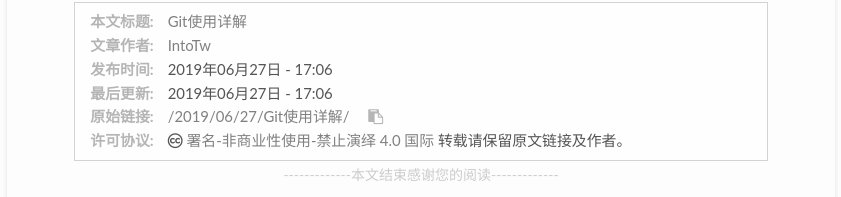
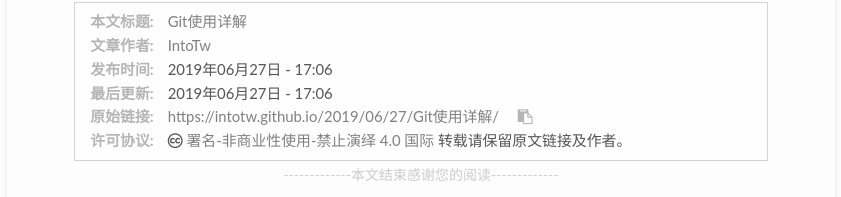
Before and after one commit to IntoTw/IntoTw.github.io, a plain HTML site: page 2019/06/27/Git使用详解/index.html in a window 1280 px wide. Shown: the part 2667-2864 px from the top of the page, without its empty margins (93-934 px from the left). Drawn offline with nearby package versions, Linux system fonts and the light colour scheme; some packages are replaced by stand-ins of ours; a script that the page names is missing.

Commit message:
Site updated: 2019-06-28 16:54:37

```diff
--- a/2019/06/27/Git使用详解/index.html
+++ b/2019/06/27/Git使用详解/index.html
@@ -529,8 +529,8 @@
   <p><span>文章作者:</span><a href="/" title="访问 IntoTw 的个人博客">IntoTw</a></p>
   <p><span>发布时间:</span>2019年06月27日 - 17:06</p>
   <p><span>最后更新:</span>2019年06月27日 - 17:06</p>
-  <p><span>原始链接:</span><a href="/2019/06/27/Git使用详解/" title="Git使用详解">/2019/06/27/Git使用详解/</a>
-    <span class="copy-path" title="点击复制文章链接"><i class="fa fa-clipboard" data-clipboard-text="/2019/06/27/Git使用详解/" aria-label="复制成功！"></i></span>
+  <p><span>原始链接:</span><a href="/2019/06/27/Git使用详解/" title="Git使用详解">https://intotw.github.io/2019/06/27/Git使用详解/</a>
+    <span class="copy-path" title="点击复制文章链接"><i class="fa fa-clipboard" data-clipboard-text="https://intotw.github.io/2019/06/27/Git使用详解/" aria-label="复制成功！"></i></span>
   </p>
   <p><span>许可协议:</span><i class="fa fa-creative-commons"></i> <a rel="license" href="https://creativecommons.org/licenses/by-nc-nd/4.0/" target="_blank" title="Attribution-NonCommercial-NoDerivatives 4.0 International (CC BY-NC-ND 4.0)">署名-非商业性使用-禁止演绎 4.0 国际</a> 转载请保留原文链接及作者。</p>
 </div>
```
